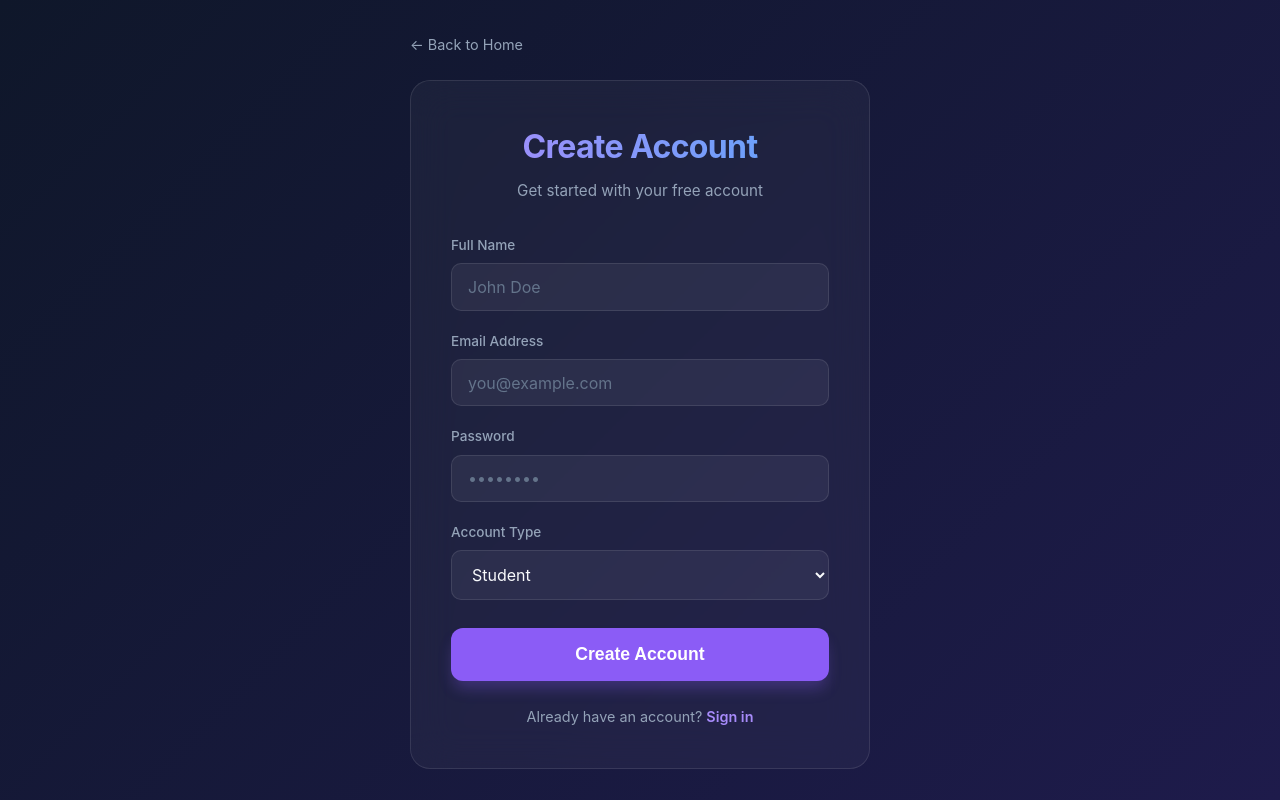
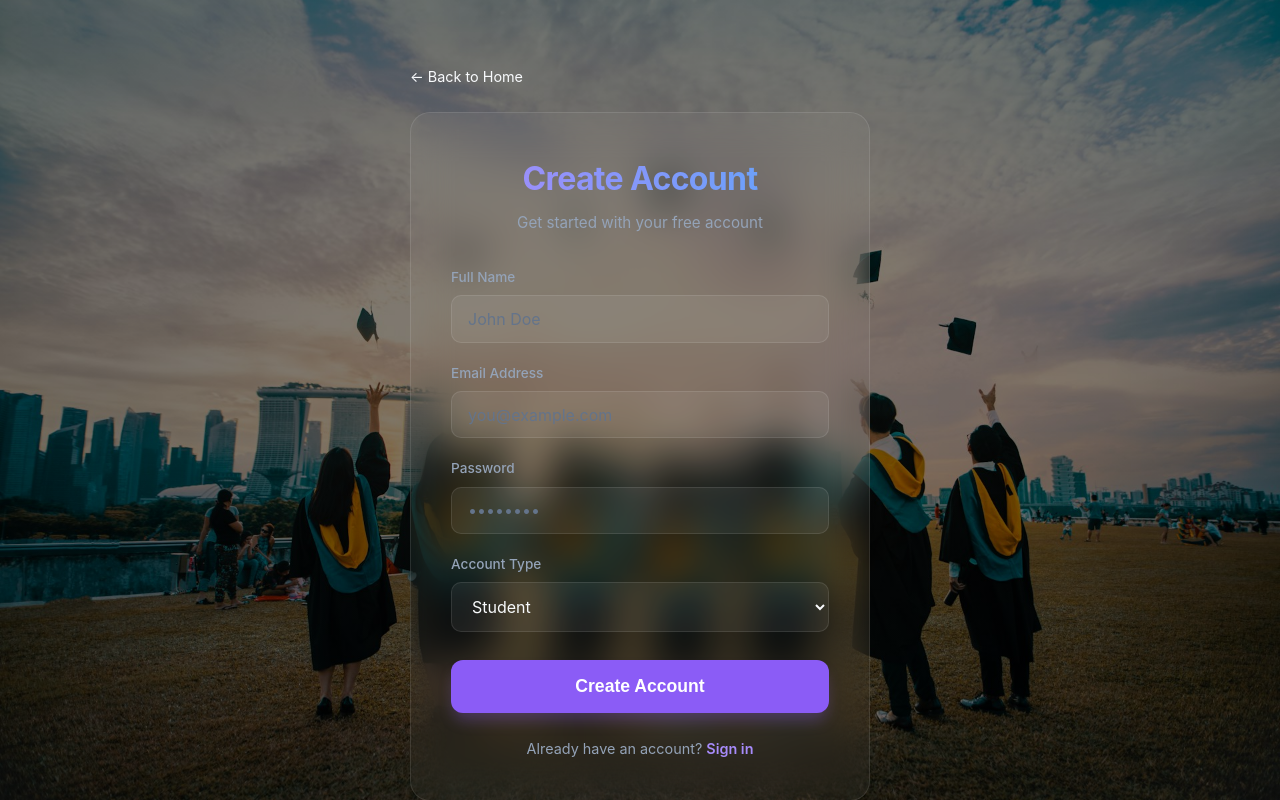
Before and after one commit to anandkpvt18-wq/student-management-system, a Next.js app in the folder frontend/: page /auth/signup in a window 1280 px wide. Built offline with nearby package versions, Linux system fonts and the light colour scheme; no server answers.

Commit message:
style: Apply college background image to auth pages

```diff
--- a/frontend/src/app/auth/signup/page.js
+++ b/frontend/src/app/auth/signup/page.js
@@ -56,9 +56,10 @@ export default function SignUp() {
   }
 
   return (
-    <main>
-      <div className="auth-container">
-        <Link href="/" className="back-link">&larr; Back to Home</Link>
+    <div className="home-wrapper">
+      <main className="home-main" style={{ justifyContent: 'center' }}>
+        <div className="auth-container">
+          <Link href="/" className="back-link" style={{ color: '#f8fafc' }}>&larr; Back to Home</Link>
         <div className="auth-card">
           <div className="auth-header">
             <h1 className="auth-title">Create Account</h1>
@@ -133,5 +134,6 @@ export default function SignUp() {
         </div>
       </div>
     </main>
+    </div>
   );
 }
```
Also changed, not shown: frontend/src/app/auth/signin/page.js (+5 -3 lines).
